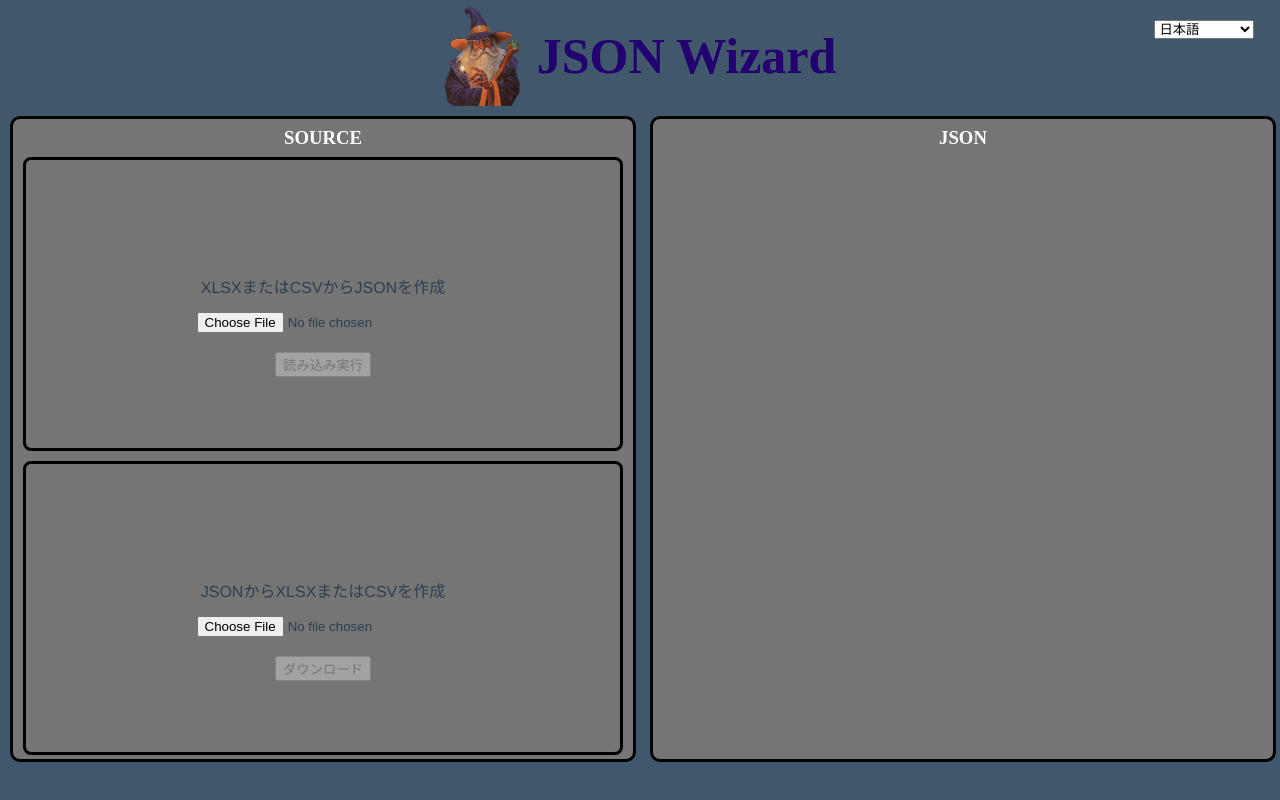
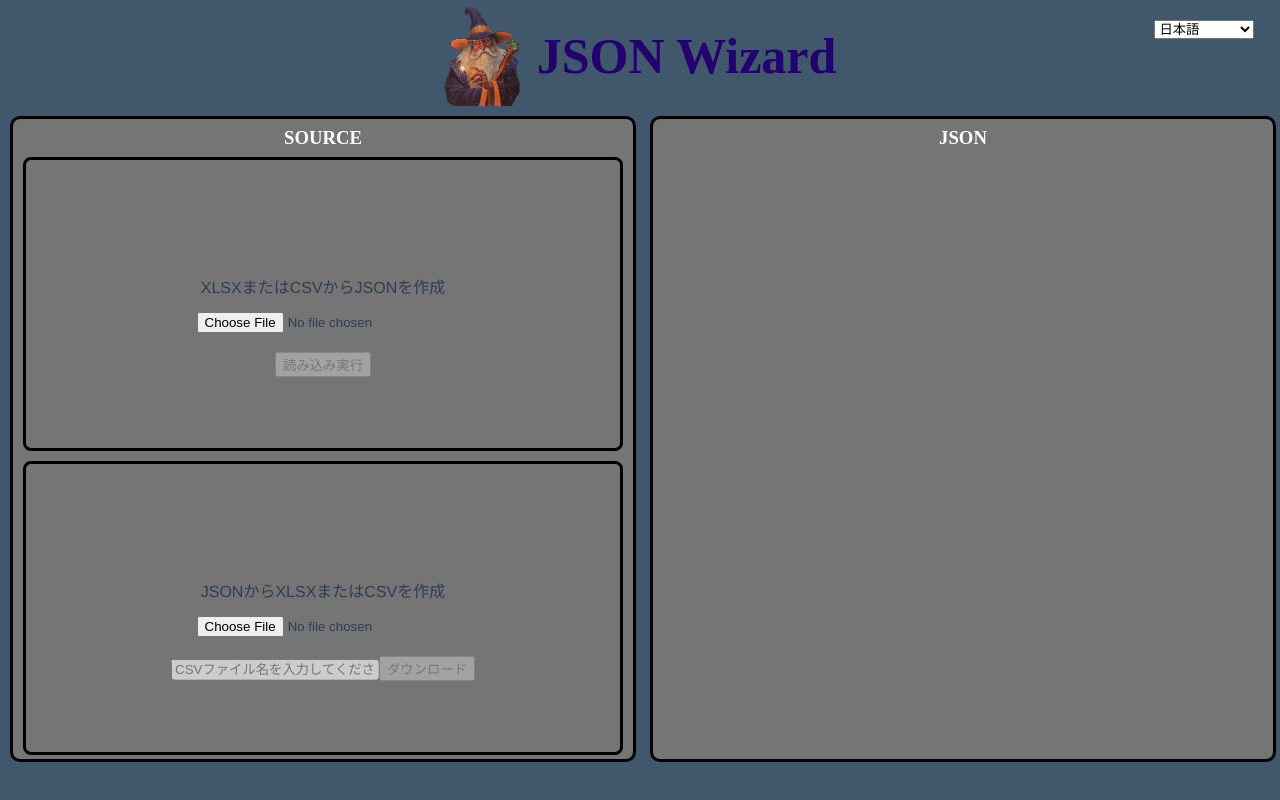
Before and after one commit to whopper1962/json-wizard-demo, a Vue app: page / in a window 1280 px wide. Built offline with nearby package versions, Linux system fonts and the light colour scheme.

Commit message:
implement / download csv file

```diff
--- a/src/components/XlsxView.vue
+++ b/src/components/XlsxView.vue
@@ -197,6 +197,13 @@
           @change="jsonInputed"
         >
         <div class="convert-button">
+          <input
+            class="csv-file-name-form"
+            type="text"
+            :disabled="isInvalidJson"
+            :placeholder="$t('message.csvFileNameForm')"
+            v-model="csvFileName"
+          />
           <button
             @click="downloadCsv()"
             :disabled="isInvalidJson"
@@ -234,7 +241,8 @@ export default {
       keyOrderArr: [],
       invalidRows: [],
       isInvalidJson: true,
-      encodedUri: ''
+      encodedUri: '',
+      csvFileName: ''
     };
   },
   props: {},
@@ -252,6 +260,9 @@ export default {
       }
     },
     async jsonInputed (event) {
+      this.isInvalidJson = true;
+      this.csvFileName = '';
+      this.encodedUri = '';
       const fileContents = event.target.files ? event.target.files[0] : null;
       if (!fileContents) return;
       try {
@@ -261,11 +272,22 @@ export default {
       } catch (error) {
         console.error(error);
         this.isInvalidJson = true;
+        this.csvFileName = '';
+        this.encodedUri = '';
+        this.isInvalidJson = true;
       }
     },
     downloadCsv () {
       try {
-        window.open(this.encodedUri);
+        const link = document.createElement('a');
+        link.setAttribute('href', this.encodedUri);
+        link.setAttribute('download',
+          this.csvFileName.length > 0
+          ? `${this.csvFileName}.csv`
+          : 'json-wizard.csv'
+        );
+        document.body.appendChild(link);
+        link.click();
       } catch (error) {
         console.error(error);
       }
@@ -590,4 +612,7 @@ export default {
 .tips {
   margin-bottom: 15px;
 }
+.csv-file-name-form {
+  width: 200px;
+}
 </style>
--- a/src/lib/locale/en.json
+++ b/src/lib/locale/en.json
@@ -1,7 +1,8 @@
 {
   "message": {
     "createJSONFromXlsx": "Create JSON from XLSX or CSV",
-    "createXlsxFromJSON": "Create XLSX or CSV from JSON"
+    "createXlsxFromJSON": "Create XLSX or CSV from JSON",
+    "csvFileNameForm": "Input the csv file name."
   },
   "lang": {
     "ja": "Japanese",
--- a/src/lib/locale/ja.json
+++ b/src/lib/locale/ja.json
@@ -1,7 +1,8 @@
 {
   "message": {
     "createJSONFromXlsx": "XLSXまたはCSVからJSONを作成",
-    "createXlsxFromJSON": "JSONからXLSXまたはCSVを作成"
+    "createXlsxFromJSON": "JSONからXLSXまたはCSVを作成",
+    "csvFileNameForm": "CSVファイル名を入力してください. "
   },
   "lang": {
     "ja": "日本語",
```
